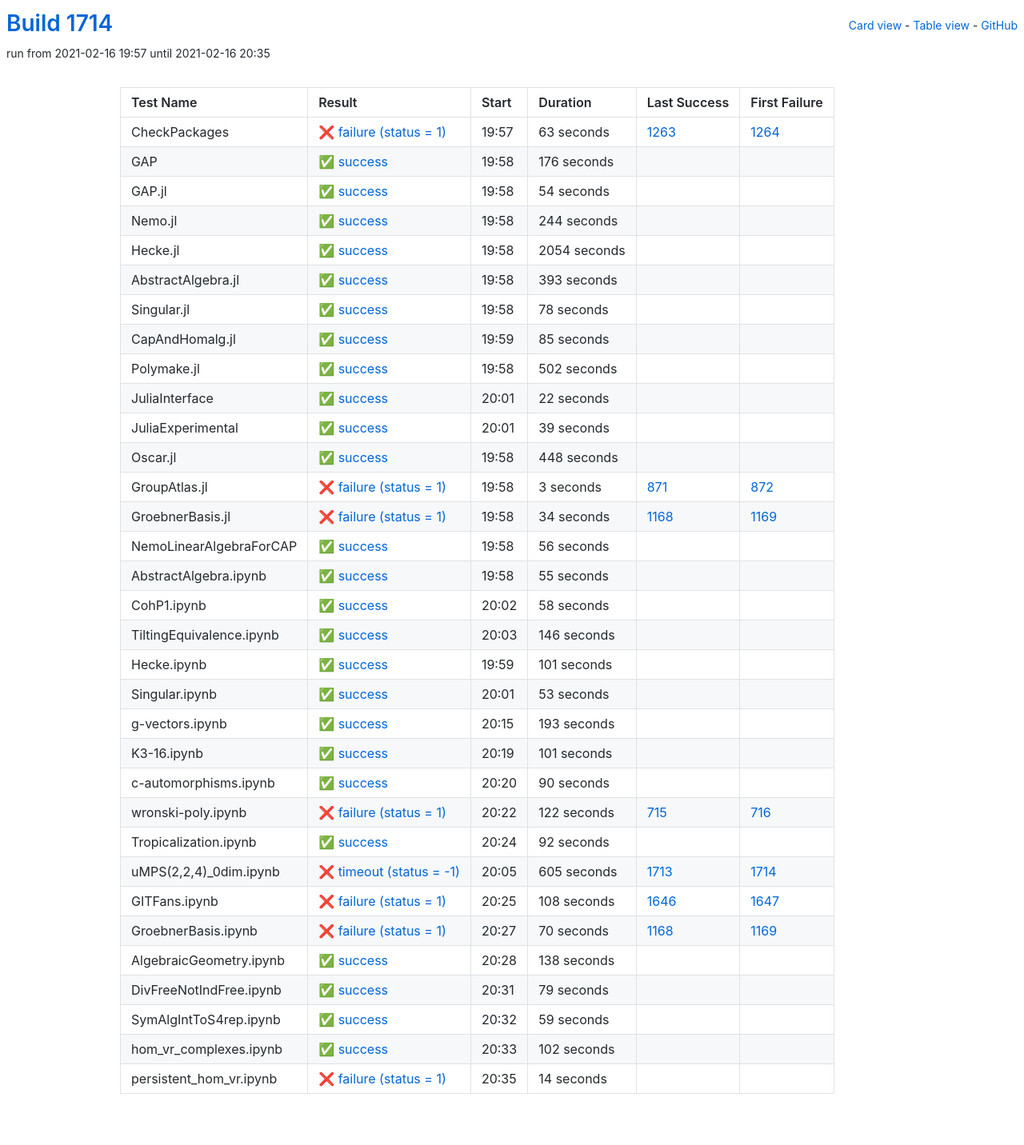
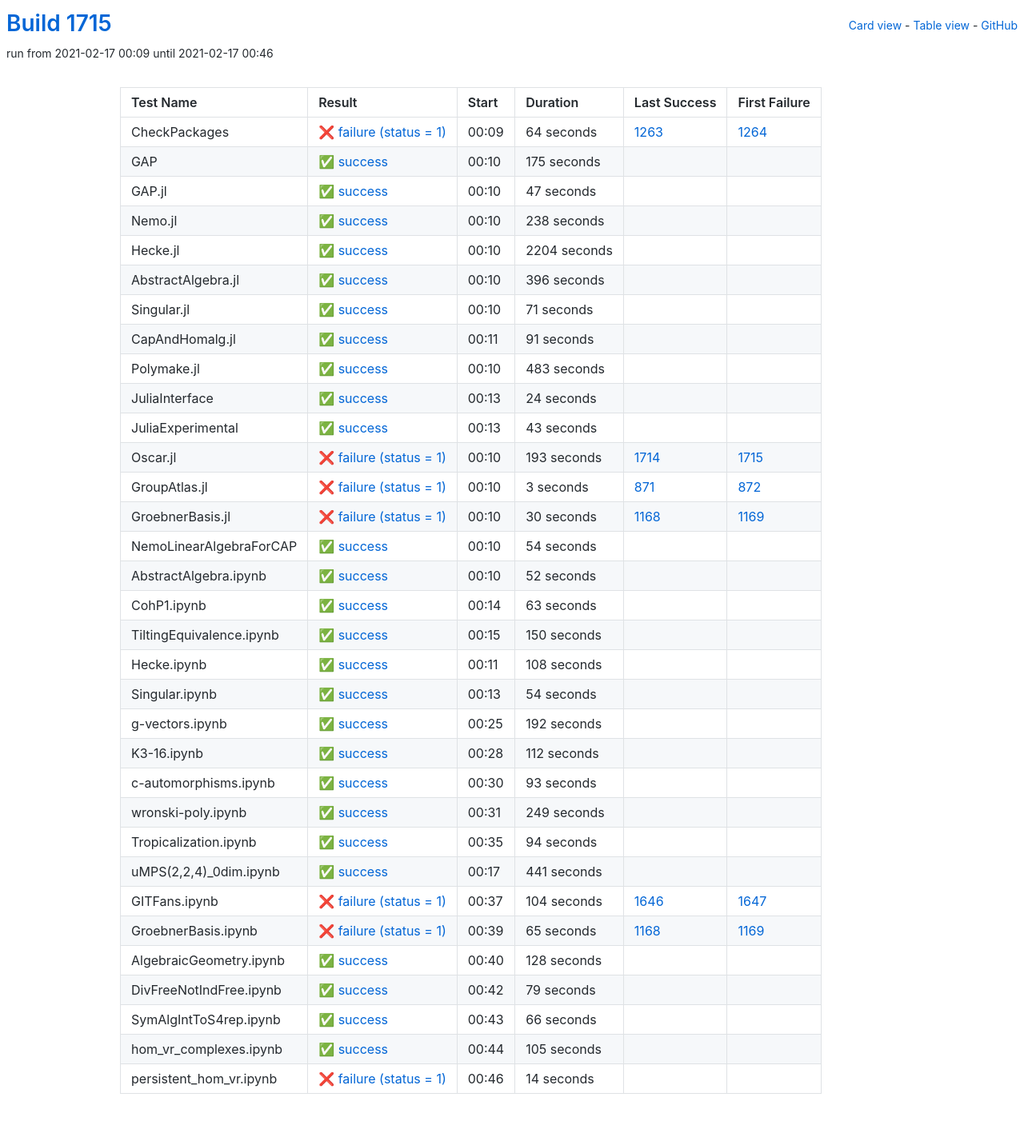
Before and after one commit to oscar-system/oscar-ci-status-stable, a Jekyll site: the page built from table.html, in a window 1280 px wide. Shown: the whole page at 80% size. Built offline with Jekyll 4.4.1, drawn with Linux system fonts in a browser that asks for light colours.

Commit message:
Build #1715

```diff
--- a/_data/ci.yml
+++ b/_data/ci.yml
@@ -1,6 +1,6 @@
 ---
-build: 1714
-build_url: https://oscarci.mathematik.uni-kl.de/job/oscar-stable/1714/
+build: 1715
+build_url: https://oscarci.mathematik.uni-kl.de/job/oscar-stable/1715/
 job: oscar-stable
 organization: oscar-system
 repo: oscar-ci-status-stable
@@ -8,152 +8,152 @@ repourl: https://github.com/oscar-system/oscar-ci-status-stable
 tests:
 - name: CheckPackages
   id: checkpackages
-  log: https://oscarci.mathematik.uni-kl.de/job/oscar-stable/1714/artifact/logs/build-1714/CheckPackages.log
-  start: 2021-02-16 19:57
+  log: https://oscarci.mathematik.uni-kl.de/job/oscar-stable/1715/artifact/logs/build-1715/CheckPackages.log
+  start: 2021-02-17 00:09
   success: false
   exitcode: 1
   status: failure
-  duration: 63
+  duration: 64
   last_success: 1263
   last_success_url: https://oscarci.mathematik.uni-kl.de/job/oscar-stable/1263/
   first_failure: 1264
   first_failure_url: https://oscarci.mathematik.uni-kl.de/job/oscar-stable/1264/
 - name: GAP
   id: gap
-  log: https://oscarci.mathematik.uni-kl.de/job/oscar-stable/1714/artifact/logs/build-1714/GAP.log
-  start: 2021-02-16 19:58
+  log: https://oscarci.mathematik.uni-kl.de/job/oscar-stable/1715/artifact/logs/build-1715/GAP.log
+  start: 2021-02-17 00:10
   success: true
   exitcode: 0
   status: success
-  duration: 176
+  duration: 175
   last_success: false
   last_success_url:
   first_failure: false
   first_failure_url:
 - name: GAP.jl
   id: gap-jl
-  log: https://oscarci.mathematik.uni-kl.de/job/oscar-stable/1714/artifact/logs/build-1714/GAP.jl.log
-  start: 2021-02-16 19:58
+  log: https://oscarci.mathematik.uni-kl.de/job/oscar-stable/1715/artifact/logs/build-1715/GAP.jl.log
+  start: 2021-02-17 00:10
   success: true
   exitcode: 0
   status: success
-  duration: 54
+  duration: 47
   last_success: false
   last_success_url:
   first_failure: false
   first_failure_url:
 - name: Nemo.jl
   id: nemo-jl
-  log: https://oscarci.mathematik.uni-kl.de/job/oscar-stable/1714/artifact/logs/build-1714/Nemo.jl.log
-  start: 2021-02-16 19:58
+  log: https://oscarci.mathematik.uni-kl.de/job/oscar-stable/1715/artifact/logs/build-1715/Nemo.jl.log
+  start: 2021-02-17 00:10
   success: true
   exitcode: 0
   status: success
-  duration: 244
+  duration: 238
   last_success: false
   last_success_url:
   first_failure: false
   first_failure_url:
 - name: Hecke.jl
   id: hecke-jl
-  log: https://oscarci.mathematik.uni-kl.de/job/oscar-stable/1714/artifact/logs/build-1714/Hecke.jl.log
-  start: 2021-02-16 19:58
+  log: https://oscarci.mathematik.uni-kl.de/job/oscar-stable/1715/artifact/logs/build-1715/Hecke.jl.log
+  start: 2021-02-17 00:10
   success: true
   exitcode: 0
   status: success
-  duration: 2054
+  duration: 2204
   last_success: false
   last_success_url:
   first_failure: false
   first_failure_url:
 - name: AbstractAlgebra.jl
   id: abstractalgebra-jl
-  log: https://oscarci.mathematik.uni-kl.de/job/oscar-stable/1714/artifact/logs/build-1714/AbstractAlgebra.jl.log
-  start: 2021-02-16 19:58
+  log: https://oscarci.mathematik.uni-kl.de/job/oscar-stable/1715/artifact/logs/build-1715/AbstractAlgebra.jl.log
+  start: 2021-02-17 00:10
   success: true
   exitcode: 0
   status: success
-  duration: 393
+  duration: 396
   last_success: false
   last_success_url:
   first_failure: false
   first_failure_url:
 - name: Singular.jl
   id: singular-jl
-  log: https://oscarci.mathematik.uni-kl.de/job/oscar-stable/1714/artifact/logs/build-1714/Singular.jl.log
-  start: 2021-02-16 19:58
+  log: https://oscarci.mathematik.uni-kl.de/job/oscar-stable/1715/artifact/logs/build-1715/Singular.jl.log
+  start: 2021-02-17 00:10
   success: true
   exitcode: 0
   status: success
-  duration: 78
+  duration: 71
   last_success: false
   last_success_url:
   first_failure: false
   first_failure_url:
 - name: CapAndHomalg.jl
   id: capandhomalg-jl
-  log: https://oscarci.mathematik.uni-kl.de/job/oscar-stable/1714/artifact/logs/build-1714/CapAndHomalg.jl.log
-  start: 2021-02-16 19:59
+  log: https://oscarci.mathematik.uni-kl.de/job/oscar-stable/1715/artifact/logs/build-1715/CapAndHomalg.jl.log
+  start: 2021-02-17 00:11
   success: true
   exitcode: 0
   status: success
-  duration: 85
+  duration: 91
   last_success: false
   last_success_url:
   first_failure: false
   first_failure_url:
 - name: Polymake.jl
   id: polymake-jl
-  log: https://oscarci.mathematik.uni-kl.de/job/oscar-stable/1714/artifact/logs/build-1714/Polymake.jl.log
-  start: 2021-02-16 19:58
+  log: https://oscarci.mathematik.uni-kl.de/job/oscar-stable/1715/artifact/logs/build-1715/Polymake.jl.log
+  start: 2021-02-17 00:10
   success: true
   exitcode: 0
   status: success
-  duration: 502
+  duration: 483
   last_success: false
   last_success_url:
   first_failure: false
   first_failure_url:
 - name: JuliaInterface
   id: juliainterface
-  log: https://oscarci.mathematik.uni-kl.de/job/oscar-stable/1714/artifact/logs/build-1714/JuliaInterface.log
-  start: 2021-02-16 20:01
+  log: https://oscarci.mathematik.uni-kl.de/job/oscar-stable/1715/artifact/logs/build-1715/JuliaInterface.log
+  start: 2021-02-17 00:13
   success: true
   exitcode: 0
   status: success
-  duration: 22
+  duration: 24
   last_success: false
   last_success_url:
   first_failure: false
   first_failure_url:
 - name: JuliaExperimental
   id: juliaexperimental
-  log: https://oscarci.mathematik.uni-kl.de/job/oscar-stable/1714/artifact/logs/build-1714/JuliaExperimental.log
-  start: 2021-02-16 20:01
+  log: https://oscarci.mathematik.uni-kl.de/job/oscar-stable/1715/artifact/logs/build-1715/JuliaExperimental.log
+  start: 2021-02-17 00:13
   success: true
   exitcode: 0
   status: success
-  duration: 39
+  duration: 43
   last_success: false
   last_success_url:
   first_failure: false
   first_failure_url:
 - name: Oscar.jl
   id: oscar-jl
-  log: https://oscarci.mathematik.uni-kl.de/job/oscar-stable/1714/artifact/logs/build-1714/Oscar.jl.log
-  start: 2021-02-16 19:58
-  success: true
-  exitcode: 0
-  status: success
-  duration: 448
-  last_success: false
-  last_success_url:
-  first_failure: false
-  first_failure_url:
+  log: https://oscarci.mathematik.uni-kl.de/job/oscar-stable/1715/artifact/logs/build-1715/Oscar.jl.log
+  start: 2021-02-17 00:10
+  success: false
+  exitcode: 1
+  status: failure
+  duration: 193
+  last_success: 1714
+  last_success_url: https://oscarci.mathematik.uni-kl.de/job/oscar-stable/1714/
+  first_failure: 1715
+  first_failure_url: https://oscarci.mathematik.uni-kl.de/job/oscar-stable/1715/
 - name: GroupAtlas.jl
   id: groupatlas-jl
-  log: https://oscarci.mathematik.uni-kl.de/job/oscar-stable/1714/artifact/logs/build-1714/GroupAtlas.jl.log
-  start: 2021-02-16 19:58
+  log: https://oscarci.mathematik.uni-kl.de/job/oscar-stable/1715/artifact/logs/build-1715/GroupAtlas.jl.log
+  start: 2021-02-17 00:10
   success: false
   exitcode: 1
   status: failure
@@ -164,200 +164,200 @@ tests:
   first_failure_url: https://oscarci.mathematik.uni-kl.de/job/oscar-stable/872/
 - name: GroebnerBasis.jl
   id: groebnerbasis-jl
-  log: https://oscarci.mathematik.uni-kl.de/job/oscar-stable/1714/artifact/logs/build-1714/GroebnerBasis.jl.log
-  start: 2021-02-16 19:58
+  log: https://oscarci.mathematik.uni-kl.de/job/oscar-stable/1715/artifact/logs/build-1715/GroebnerBasis.jl.log
+  start: 2021-02-17 00:10
   success: false
   exitcode: 1
   status: failure
-  duration: 34
+  duration: 30
   last_success: 1168
   last_success_url: https://oscarci.mathematik.uni-kl.de/job/oscar-stable/1168/
   first_failure: 1169
   first_failure_url: https://oscarci.mathematik.uni-kl.de/job/oscar-stable/1169/
 - name: NemoLinearAlgebraForCAP
   id: nemolinearalgebraforcap
-  log: https://oscarci.mathematik.uni-kl.de/job/oscar-stable/1714/artifact/logs/build-1714/NemoLinearAlgebraForCAP.log
-  start: 2021-02-16 19:58
+  log: https://oscarci.mathematik.uni-kl.de/job/oscar-stable/1715/artifact/logs/build-1715/NemoLinearAlgebraForCAP.log
+  start: 2021-02-17 00:10
   success: true
   exitcode: 0
   status: success
-  duration: 56
+  duration: 54
   last_success: false
   last_success_url:
   first_failure: false
   first_failure_url:
 - name: AbstractAlgebra.ipynb
   id: abstractalgebra-ipynb
-  log: https://oscarci.mathematik.uni-kl.de/job/oscar-stable/1714/artifact/logs/build-1714/AbstractAlgebra.ipynb.log
-  start: 2021-02-16 19:58
+  log: https://oscarci.mathematik.uni-kl.de/job/oscar-stable/1715/artifact/logs/build-1715/AbstractAlgebra.ipynb.log
+  start: 2021-02-17 00:10
   success: true
   exitcode: 0
   status: success
-  duration: 55
+  duration: 52
   last_success: false
   last_success_url:
   first_failure: false
   first_failure_url:
 - name: CohP1.ipynb
   id: cohp1-ipynb
-  log: https://oscarci.mathematik.uni-kl.de/job/oscar-stable/1714/artifact/logs/build-1714/CohP1.ipynb.log
-  start: 2021-02-16 20:02
+  log: https://oscarci.mathematik.uni-kl.de/job/oscar-stable/1715/artifact/logs/build-1715/CohP1.ipynb.log
+  start: 2021-02-17 00:14
   success: true
   exitcode: 0
   status: success
-  duration: 58
+  duration: 63
   last_success: false
   last_success_url:
   first_failure: false
   first_failure_url:
 - name: TiltingEquivalence.ipynb
   id: tiltingequivalence-ipynb
-  log: https://oscarci.mathematik.uni-kl.de/job/oscar-stable/1714/artifact/logs/build-1714/TiltingEquivalence.ipynb.log
-  start: 2021-02-16 20:03
+  log: https://oscarci.mathematik.uni-kl.de/job/oscar-stable/1715/artifact/logs/build-1715/TiltingEquivalence.ipynb.log
+  start: 2021-02-17 00:15
   success: true
   exitcode: 0
   status: success
-  duration: 146
+  duration: 150
   last_success: false
   last_success_url:
   first_failure: false
   first_failure_url:
 - name: Hecke.ipynb
   id: hecke-ipynb
-  log: https://oscarci.mathematik.uni-kl.de/job/oscar-stable/1714/artifact/logs/build-1714/Hecke.ipynb.log
-  start: 2021-02-16 19:59
+  log: https://oscarci.mathematik.uni-kl.de/job/oscar-stable/1715/artifact/logs/build-1715/Hecke.ipynb.log
+  start: 2021-02-17 00:11
   success: true
   exitcode: 0
   status: success
-  duration: 101
+  duration: 108
   last_success: false
   last_success_url:
   first_failure: false
   first_failure_url:
 - name: Singular.ipynb
   id: singular-ipynb
-  log: https://oscarci.mathematik.uni-kl.de/job/oscar-stable/1714/artifact/logs/build-1714/Singular.ipynb.log
-  start: 2021-02-16 20:01
+  log: https://oscarci.mathematik.uni-kl.de/job/oscar-stable/1715/artifact/logs/build-1715/Singular.ipynb.log
+  start: 2021-02-17 00:13
   success: true
   exitcode: 0
   status: success
-  duration: 53
+  duration: 54
   last_success: false
   last_success_url:
   first_failure: false
   first_failure_url:
 - name: g-vectors.ipynb
   id: g-vectors-ipynb
-  log: https://oscarci.mathematik.uni-kl.de/job/oscar-stable/1714/artifact/logs/build-1714/g-vectors.ipynb.log
-  start: 2021-02-16 20:15
+  log: https://oscarci.mathematik.uni-kl.de/job/oscar-stable/1715/artifact/logs/build-1715/g-vectors.ipynb.log
+  start: 2021-02-17 00:25
   success: true
   exitcode: 0
   status: success
-  duration: 193
+  duration: 192
   last_success: false
   last_success_url:
   first_failure: false
   first_failure_url:
 - name: K3-16.ipynb
   id: k3-16-ipynb
-  log: https://oscarci.mathematik.uni-kl.de/job/oscar-stable/1714/artifact/logs/build-1714/K3-16.ipynb.log
-  start: 2021-02-16 20:19
+  log: https://oscarci.mathematik.uni-kl.de/job/oscar-stable/1715/artifact/logs/build-1715/K3-16.ipynb.log
+  start: 2021-02-17 00:28
   success: true
   exitcode: 0
   status: success
-  duration: 101
+  duration: 112
   last_success: false
   last_success_url:
   first_failure: false
   first_failure_url:
 - name: c-automorphisms.ipynb
   id: c-automorphisms-ipynb
-  log: https://oscarci.mathematik.uni-kl.de/job/oscar-stable/1714/artifact/logs/build-1714/c-automorphisms.ipynb.log
-  start: 2021-02-16 20:20
+  log: https://oscarci.mathematik.uni-kl.de/job/oscar-stable/1715/artifact/logs/build-1715/c-automorphisms.ipynb.log
+  start: 2021-02-17 00:30
   success: true
   exitcode: 0
   status: success
-  duration: 90
+  duration: 93
   last_success: false
   last_success_url:
   first_failure: false
   first_failure_url:
 - name: wronski-poly.ipynb
   id: wronski-poly-ipynb
-  log: https://oscarci.mathematik.uni-kl.de/job/oscar-stable/1714/artifact/logs/build-1714/wronski-poly.ipynb.log
-  start: 2021-02-16 20:22
-  success: false
-  exitcode: 1
-  status: failure
-  duration: 122
-  last_success: 715
-  last_success_url: https://oscarci.mathematik.uni-kl.de/job/oscar-stable/715/
-  first_failure: 716
-  first_failure_url: https://oscarci.mathematik.uni-kl.de/job/oscar-stable/716/
-- name: Tropicalization.ipynb
-  id: tropicalization-ipynb
-  log: https://oscarci.mathematik.uni-kl.de/job/oscar-stable/1714/artifact/logs/build-1714/Tropicalization.ipynb.log
-  start: 2021-02-16 20:24
+  log: https://oscarci.mathematik.uni-kl.de/job/oscar-stable/1715/artifact/logs/build-1715/wronski-poly.ipynb.log
+  start: 2021-02-17 00:31
   success: true
   exitcode: 0
   status: success
-  duration: 92
+  duration: 249
+  last_success: false
+  last_success_url:
+  first_failure: false
+  first_failure_url:
+- name: Tropicalization.ipynb
+  id: tropicalization-ipynb
+  log: https://oscarci.mathematik.uni-kl.de/job/oscar-stable/1715/artifact/logs/build-1715/Tropicalization.ipynb.log
+  start: 2021-02-17 00:35
+  success: true
+  exitcode: 0
+  status: success
+  duration: 94
   last_success: false
   last_success_url:
   first_failure: false
   first_failure_url:
 - name: uMPS(2,2,4)_0dim.ipynb
   id: umps-2-2-4-0dim-ipynb
-  log: https://oscarci.mathematik.uni-kl.de/job/oscar-stable/1714/artifact/logs/build-1714/uMPS-2-2-4-_0dim.ipynb.log
-  start: 2021-02-16 20:05
-  success: false
-  exitcode: -1
-  status: timeout
-  duration: 605
-  last_success: 1713
-  last_success_url: https://oscarci.mathematik.uni-kl.de/job/oscar-stable/1713/
-  first_failure: 1714
-  first_failure_url: https://oscarci.mathematik.uni-kl.de/job/oscar-stable/1714/
+  log: https://oscarci.mathematik.uni-kl.de/job/oscar-stable/1715/artifact/logs/build-1715/uMPS-2-2-4-_0dim.ipynb.log
+  start: 2021-02-17 00:17
+  success: true
+  exitcode: 0
+  status: success
+  duration: 441
+  last_success: false
+  last_success_url:
+  first_failure: false
+  first_failure_url:
 - name: GITFans.ipynb
   id: gitfans-ipynb
-  log: https://oscarci.mathematik.uni-kl.de/job/oscar-stable/1714/artifact/logs/build-1714/GITFans.ipynb.log
-  start: 2021-02-16 20:25
+  log: https://oscarci.mathematik.uni-kl.de/job/oscar-stable/1715/artifact/logs/build-1715/GITFans.ipynb.log
+  start: 2021-02-17 00:37
   success: false
   exitcode: 1
   status: failure
-  duration: 108
+  duration: 104
   last_success: 1646
   last_success_url: https://oscarci.mathematik.uni-kl.de/job/oscar-stable/1646/
   first_failure: 1647
   first_failure_url: https://oscarci.mathematik.uni-kl.de/job/oscar-stable/1647/
 - name: GroebnerBasis.ipynb
   id: groebnerbasis-ipynb
-  log: https://oscarci.mathematik.uni-kl.de/job/oscar-stable/1714/artifact/logs/build-1714/GroebnerBasis.ipynb.log
-  start: 2021-02-16 20:27
+  log: https://oscarci.mathematik.uni-kl.de/job/oscar-stable/1715/artifact/logs/build-1715/GroebnerBasis.ipynb.log
+  start: 2021-02-17 00:39
   success: false
   exitcode: 1
   status: failure
-  duration: 70
+  duration: 65
   last_success: 1168
   last_success_url: https://oscarci.mathematik.uni-kl.de/job/oscar-stable/1168/
   first_failure: 1169
   first_failure_url: https://oscarci.mathematik.uni-kl.de/job/oscar-stable/1169/
 - name: AlgebraicGeometry.ipynb
   id: algebraicgeometry-ipynb
-  log: https://oscarci.mathematik.uni-kl.de/job/oscar-stable/1714/artifact/logs/build-1714/AlgebraicGeometry.ipynb.log
-  start: 2021-02-16 20:28
+  log: https://oscarci.mathematik.uni-kl.de/job/oscar-stable/1715/artifact/logs/build-1715/AlgebraicGeometry.ipynb.log
+  start: 2021-02-17 00:40
   success: true
   exitcode: 0
   status: success
-  duration: 138
+  duration: 128
   last_success: false
   last_success_url:
   first_failure: false
   first_failure_url:
 - name: DivFreeNotIndFree.ipynb
   id: divfreenotindfree-ipynb
-  log: https://oscarci.mathematik.uni-kl.de/job/oscar-stable/1714/artifact/logs/build-1714/DivFreeNotIndFree.ipynb.log
-  start: 2021-02-16 20:31
+  log: https://oscarci.mathematik.uni-kl.de/job/oscar-stable/1715/artifact/logs/build-1715/DivFreeNotIndFree.ipynb.log
+  start: 2021-02-17 00:42
   success: true
   exitcode: 0
   status: success
@@ -368,32 +368,32 @@ tests:
   first_failure_url:
 - name: SymAlgIntToS4rep.ipynb
   id: symalginttos4rep-ipynb
-  log: https://oscarci.mathematik.uni-kl.de/job/oscar-stable/1714/artifact/logs/build-1714/SymAlgIntToS4rep.ipynb.log
-  start: 2021-02-16 20:32
+  log: https://oscarci.mathematik.uni-kl.de/job/oscar-stable/1715/artifact/logs/build-1715/SymAlgIntToS4rep.ipynb.log
+  start: 2021-02-17 00:43
   success: true
   exitcode: 0
   status: success
-  duration: 59
+  duration: 66
   last_success: false
   last_success_url:
   first_failure: false
   first_failure_url:
 - name: hom_vr_complexes.ipynb
   id: hom-vr-complexes-ipynb
-  log: https://oscarci.mathematik.uni-kl.de/job/oscar-stable/1714/artifact/logs/build-1714/hom_vr_complexes.ipynb.log
-  start: 2021-02-16 20:33
+  log: https://oscarci.mathematik.uni-kl.de/job/oscar-stable/1715/artifact/logs/build-1715/hom_vr_complexes.ipynb.log
+  start: 2021-02-17 00:44
   success: true
   exitcode: 0
   status: success
-  duration: 102
+  duration: 105
   last_success: false
   last_success_url:
   first_failure: false
   first_failure_url:
 - name: persistent_hom_vr.ipynb
   id: persistent-hom-vr-ipynb
-  log: https://oscarci.mathematik.uni-kl.de/job/oscar-stable/1714/artifact/logs/build-1714/persistent_hom_vr.ipynb.log
-  start: 2021-02-16 20:35
+  log: https://oscarci.mathematik.uni-kl.de/job/oscar-stable/1715/artifact/logs/build-1715/persistent_hom_vr.ipynb.log
+  start: 2021-02-17 00:46
   success: false
   exitcode: 1
   status: failure
```
Also changed, not shown: README.md.
